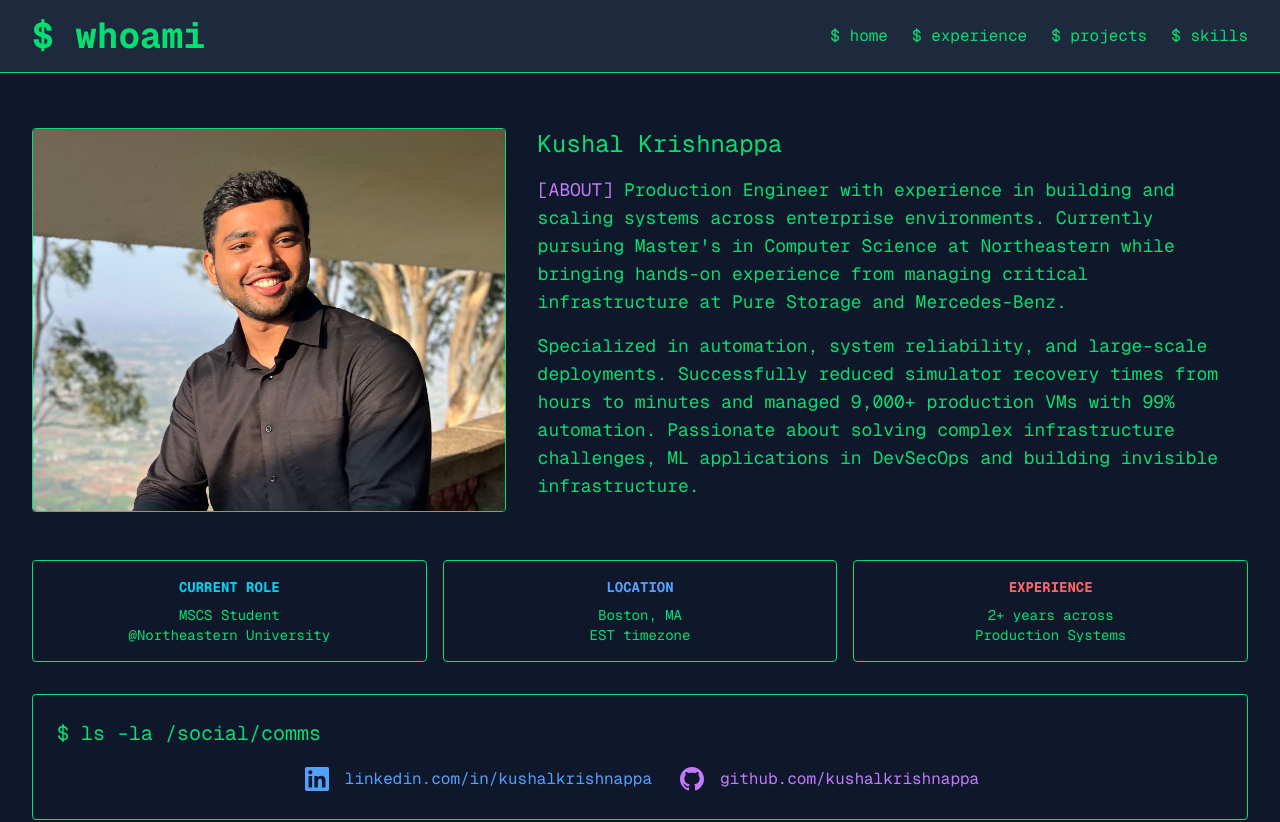
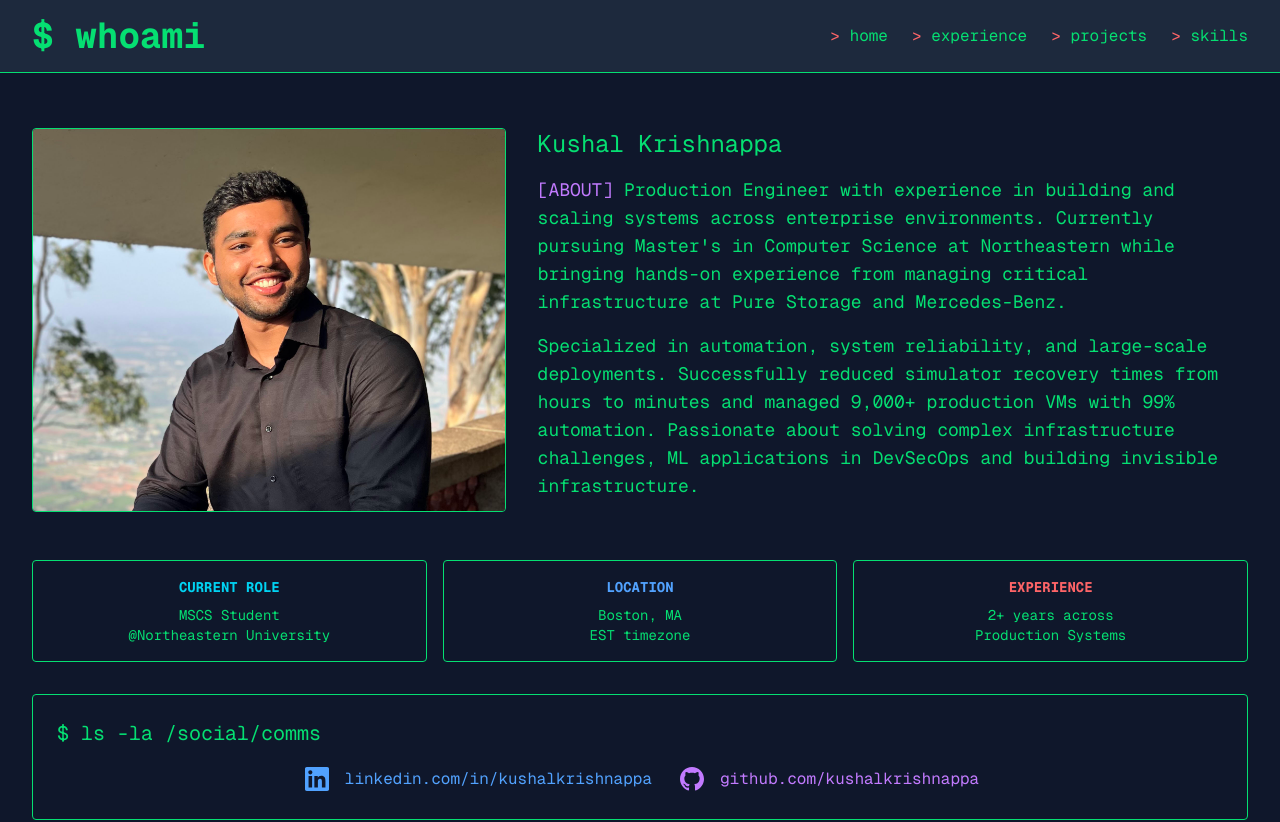
Before and after one commit to kushalkrishnappa/portfolio, a Next.js app: page / in a window 1280 px wide. Shown: the top 822 px of the page. Built offline with nearby package versions, Linux system fonts and the light colour scheme.

Commit message:
Updated the navigation symbol

```diff
--- a/src/app/components/Navigation.tsx
+++ b/src/app/components/Navigation.tsx
@@ -4,7 +4,12 @@ export default function Navigation() {
   const scrollToSection = (sectionId: string) => {
     const element = document.getElementById(sectionId);
     if (element) {
-      element.scrollIntoView({ behavior: 'smooth' });
+      const offset = 80; // Height of fixed navigation
+      const elementPosition = element.offsetTop - offset;
+      window.scrollTo({
+        top: elementPosition,
+        behavior: 'smooth'
+      });
     }
   };
 
@@ -16,16 +21,16 @@ export default function Navigation() {
         </div>
         <div className="hidden sm:flex space-x-6">
           <button onClick={() => scrollToSection('home')} className="text-green-400 hover:text-cyan-400 transition-colors">
-            $ home
+            <span className="text-red-400">&gt;</span> home
           </button>
           <button onClick={() => scrollToSection('experience')} className="text-green-400 hover:text-cyan-400 transition-colors">
-            $ experience
+            <span className="text-red-400">&gt;</span> experience
           </button>
           <button onClick={() => scrollToSection('projects')} className="text-green-400 hover:text-cyan-400 transition-colors">
-            $ projects
+            <span className="text-red-400">&gt;</span> projects
           </button>
           <button onClick={() => scrollToSection('skills')} className="text-green-400 hover:text-cyan-400 transition-colors">
-            $ skills
+            <span className="text-red-400">&gt;</span> skills
           </button>
         </div>
       </div>
```
